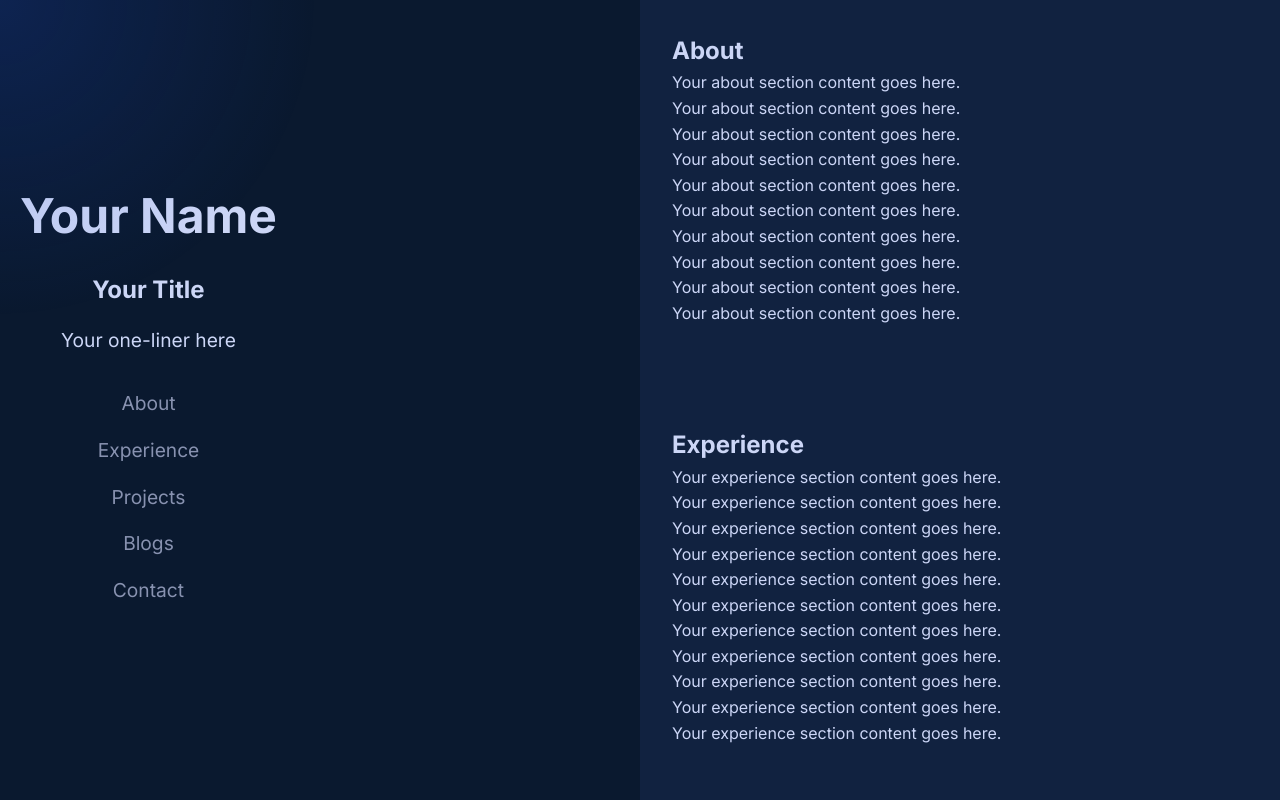
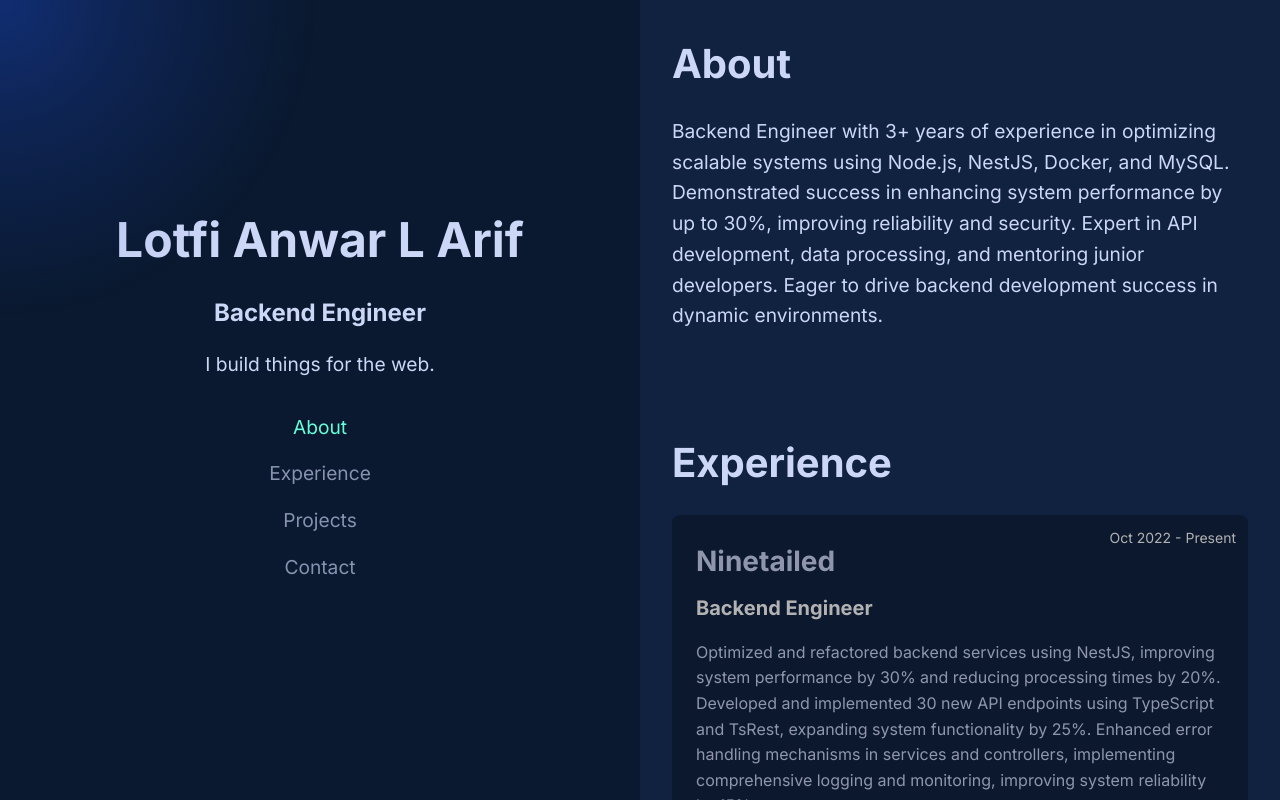
Before and after one commit to Lotfi-Arif/portfolio-frontend, a Next.js app: page / in a window 1280 px wide. Built offline with nearby package versions, Linux system fonts and the light colour scheme.

Commit message:
chore: Update global styles and dependencies
Refactor global CSS and SCSS files for improved organization and readability. Update package manager to use yarn for better stability. Remove package-lock.json file.

```diff
--- /dev/null
+++ b/app/_variables.scss
@@ -0,0 +1,17 @@
+// _variables.scss
+$icon-sizes: (
+  "small": 1rem,
+  "medium": 1.5rem,
+  "large": 2rem,
+  "x-large": 3rem,
+);
+
+@mixin icon-size($size) {
+  font-size: map-get($icon-sizes, $size);
+}
+
+// Define other variables if needed
+$primary-color: #0a192f;
+$secondary-color: #ccd6f6;
+$highlight-color: #64ffda;
+$background-color: #112240;
--- a/app/components/Layout.module.scss
+++ b/app/components/Layout.module.scss
@@ -13,7 +13,7 @@
   background: radial-gradient(
     circle,
     rgba(29, 78, 216, 0.4) 0%,
-    rgba(29, 78, 216, 0.2) 0%,
+    rgba(29, 78, 216, 0.2) 30%,
     rgba(29, 78, 216, 0) 70%
   );
   transform: translate(-50%, -50%);
@@ -26,15 +26,17 @@
   background-color: #0a192f;
   color: #ccd6f6;
   display: flex;
-  align-items: center;
-  justify-content: center;
+  align-items: center; /* Centers content vertically */
+  justify-content: center; /* Centers content horizontally */
   position: fixed;
   height: 100%;
+  width: 50%; /* Ensure sidebar takes up the left half */
 }
 
 .sidebarContent {
   text-align: center;
   padding: 20px;
+  width: 100%; /* Ensures content is centered within the sidebar */
 }
 
 .name {
@@ -64,14 +66,14 @@
         color: #8892b0;
         text-decoration: none;
         font-size: 1.2rem;
-        transition: color 0.3s;
+        transition: color 0.5s;
 
         &.active {
-          color: #64ffda; // Highlight color
+          color: #64ffda;
         }
 
         &:hover {
-          color: #64ffda; // Highlight color
+          color: #64ffda;
         }
       }
     }
@@ -88,6 +90,6 @@
   color: #ccd6f6;
 
   section {
-    margin-bottom: 100px; // Add some margin to simulate content height
+    margin-bottom: 100px;
   }
 }
--- a/app/components/Layout.tsx
+++ b/app/components/Layout.tsx
@@ -6,7 +6,7 @@ interface LayoutProps {
   children: React.ReactNode;
 }
 
-const sections = ["about", "experience", "projects", "blogs", "contact"];
+const sections = ["about", "experience", "projects", "contact"];
 
 const Layout: React.FC<LayoutProps> = ({ children }) => {
   const [activeSection, setActiveSection] = useState<string>("about");
@@ -55,18 +55,18 @@ const Layout: React.FC<LayoutProps> = ({ children }) => {
   return (
     <div className={styles.container}>
       <div id="cursor-light" className={styles.cursorLight}></div>
-      <aside className={styles.sidebar}>
+      <div className={styles.sidebar}>
         <div className={styles.sidebarContent}>
-          <h1 className={styles.name}>Your Name</h1>
-          <h2 className={styles.title}>Your Title</h2>
-          <p className={styles.oneliner}>Your one-liner here</p>
+          <h1 className={styles.name}>Lotfi Anwar L Arif</h1>
+          <h2 className={styles.title}>Backend Engineer</h2>
+          <p className={styles.oneliner}>I build things for the web.</p>
           <nav className={styles.navbar}>
             <ul>
               {sections.map((section) => (
                 <li key={section}>
                   <a
                     href={`#${section}`}
-                    className={activeSection === section ? "active" : ""}
+                    className={activeSection === section ? styles.active : ""}
                   >
                     {section.charAt(0).toUpperCase() + section.slice(1)}
                   </a>
@@ -75,7 +75,7 @@ const Layout: React.FC<LayoutProps> = ({ children }) => {
             </ul>
           </nav>
         </div>
-      </aside>
+      </div>
       <main className={styles.mainContent}>{children}</main>
     </div>
   );
--- a/app/globals.scss
+++ b/app/globals.scss
@@ -1,3 +1,5 @@
+@import "./variables";
+
 * {
   margin: 0;
   padding: 0;
@@ -7,8 +9,8 @@
 body {
   font-family: "Inter", sans-serif;
   line-height: 1.6;
-  background-color: #0a192f;
-  color: #ccd6f6;
+  background-color: $primary-color;
+  color: $secondary-color;
 }
 
 a {
--- a/app/page.module.scss
+++ b/app/page.module.scss
@@ -1,3 +1,5 @@
+@import "./variables";
+
 .section {
   margin-bottom: 50px;
 
@@ -10,3 +12,99 @@
     font-size: 1.2rem;
   }
 }
+
+.cardsContainer {
+  display: flex;
+  flex-direction: column;
+  gap: 1.5rem;
+}
+
+.card {
+  display: block;
+  padding: 1.5rem;
+  color: $secondary-color;
+  background-color: $background-color;
+  border-radius: 0.5rem;
+  text-decoration: none;
+  transition: background-color 0.3s ease, box-shadow 0.3s ease, filter 0.3s ease;
+  position: relative;
+
+  &:hover {
+    background-color: darken($background-color, 10%);
+    box-shadow: 0 4px 15px rgba(0, 0, 0, 0.2);
+    filter: brightness(1);
+
+    .cardContent {
+      filter: brightness(1);
+    }
+  }
+
+  .cardContent {
+    h3 {
+      font-size: 1.75rem;
+      margin-bottom: 0.5rem;
+    }
+
+    h4 {
+      font-size: 1.25rem;
+      margin-bottom: 1rem;
+      color: lighten($secondary-color, 20%);
+    }
+
+    p {
+      font-size: 1rem;
+      margin-bottom: 1rem;
+    }
+
+    .tags {
+      display: flex;
+      flex-wrap: wrap;
+      gap: 0.5rem;
+
+      .tag {
+        background-color: darken($background-color, 10%);
+        color: $highlight-color;
+        padding: 0.25rem 0.75rem;
+        border-radius: 0.25rem;
+        font-size: 0.875rem;
+      }
+    }
+  }
+
+  .duration {
+    position: absolute;
+    top: 0.75rem;
+    right: 0.75rem;
+    font-size: 0.875rem;
+    color: lighten($secondary-color, 20%);
+  }
+}
+
+.card:not(:hover) {
+  filter: brightness(0.7);
+}
+
+.contactsContainer {
+  display: flex;
+  flex-direction: column;
+  gap: 1rem;
+}
+
+.contactCard {
+  display: flex;
+  align-items: center;
+  padding: 1rem;
+  background-color: $background-color;
+  border-radius: 0.5rem;
+  transition: background-color 0.3s ease, box-shadow 0.3s ease;
+
+  &:hover {
+    background-color: darken($background-color, 10%);
+    box-shadow: 0 4px 15px rgba(0, 0, 0, 0.2);
+  }
+
+  span {
+    font-size: 1rem;
+    color: $secondary-color;
+  }
+}
--- a/app/page.tsx
+++ b/app/page.tsx
@@ -1,80 +1,135 @@
 import React from "react";
 import Layout from "./components/Layout";
 import styles from "./page.module.scss";
+import { FontAwesomeIcon } from "@fortawesome/react-fontawesome";
+import { faEnvelope } from "@fortawesome/free-solid-svg-icons";
+import {
+  faGithub,
+  faLinkedin,
+  faTwitter,
+  faInstagram,
+} from "@fortawesome/free-brands-svg-icons";
+
+const experiences = [
+  {
+    company: "Ninetailed",
+    role: "Backend Engineer",
+    duration: "Oct 2022 - Present",
+    description:
+      "Optimized and refactored backend services using NestJS, improving system performance by 30% and reducing processing times by 20%. Developed and implemented 30 new API endpoints using TypeScript and TsRest, expanding system functionality by 25%. Enhanced error handling mechanisms in services and controllers, implementing comprehensive logging and monitoring, improving system reliability by 15%.",
+    link: "https://ninetailed.io",
+    tags: ["NestJS", "TypeScript", "TsRest", "Docker", "MySQL"],
+  },
+  {
+    company: "Infinity Wave",
+    role: "Fullstack Engineer Intern",
+    duration: "Oct 2022 - Feb 2023",
+    description:
+      "Migrated the FOX asset management system from vanilla JavaScript to React, improving performance by 30% and enhancing user experience. Set up Docker environments for both frontend and backend development, streamlining the development process and improving deployment efficiency by 30%. Utilized React Redux and Redux Toolkit for state management, improving organization and maintainability by 20%.",
+    link: "https://infinitywave.com",
+    tags: ["React", "Redux", "Docker", "MySQL", "Node.js"],
+  },
+  {
+    company: "Scandiweb",
+    role: "Junior Web Developer",
+    duration: "May 2021 - Aug 2022",
+    description:
+      "Conducted comprehensive code reviews for team members, ensuring adherence to best practices, maintaining high standards of code quality, and reducing code errors by 20%. Automated testing processes using Jest and Cypress, increasing test coverage by 25% and reducing manual testing by 30%. Mentored junior developers, providing guidance and support, resulting in a 20% improvement in their coding skills and productivity.",
+    link: "https://scandiweb.com",
+    tags: ["Jest", "Cypress", "Git", "CI/CD", "REST API"],
+  },
+];
+
+const contacts = [
+  {
+    icon: faEnvelope,
+    link: "mailto:your.email@example.com",
+    text: "your.email@example.com",
+  },
+  {
+    icon: faGithub,
+    link: "https://github.com/yourusername",
+    text: "github.com/yourusername",
+  },
+  {
+    icon: faLinkedin,
+    link: "https://linkedin.com/in/yourusername",
+    text: "linkedin.com/in/yourusername",
+  },
+  {
+    icon: faTwitter,
+    link: "https://twitter.com/yourusername",
+    text: "twitter.com/yourusername",
+  },
+  {
+    icon: faInstagram,
+    link: "https://instagram.com/yourusername",
+    text: "instagram.com/yourusername",
+  },
+];
 
 const Home: React.FC = () => {
   return (
     <Layout>
-      <section id="about">
+      <section id="about" className={styles.section}>
         <h2>About</h2>
-        <p>Your about section content goes here.</p>
-        <p>Your about section content goes here.</p>
-        <p>Your about section content goes here.</p>
-        <p>Your about section content goes here.</p>
-        <p>Your about section content goes here.</p>
-        <p>Your about section content goes here.</p>
-        <p>Your about section content goes here.</p>
-        <p>Your about section content goes here.</p>
-        <p>Your about section content goes here.</p>
-        <p>Your about section content goes here.</p>
+        <p>
+          Backend Engineer with 3+ years of experience in optimizing scalable
+          systems using Node.js, NestJS, Docker, and MySQL. Demonstrated success
+          in enhancing system performance by up to 30%, improving reliability
+          and security. Expert in API development, data processing, and
+          mentoring junior developers. Eager to drive backend development
+          success in dynamic environments.
+        </p>
       </section>
-      <section id="experience">
+      <section id="experience" className={styles.section}>
         <h2>Experience</h2>
-        <p>Your experience section content goes here.</p>
-        <p>Your experience section content goes here.</p>
-        <p>Your experience section content goes here.</p>
-        <p>Your experience section content goes here.</p>
-        <p>Your experience section content goes here.</p>
-        <p>Your experience section content goes here.</p>
-        <p>Your experience section content goes here.</p>
-        <p>Your experience section content goes here.</p>
-        <p>Your experience section content goes here.</p>
-        <p>Your experience section content goes here.</p>
-        <p>Your experience section content goes here.</p>
+        <div className={styles.cardsContainer}>
+          {experiences.map((exp, index) => (
+            <a
+              href={exp.link}
+              target="_blank"
+              rel="noopener noreferrer"
+              key={index}
+              className={styles.card}
+            >
+              <div className={styles.cardContent}>
+                <span className={styles.duration}>{exp.duration}</span>
+                <h3>{exp.company}</h3>
+                <h4>{exp.role}</h4>
+                <p>{exp.description}</p>
+                <div className={styles.tags}>
+                  {exp.tags.map((tag, idx) => (
+                    <span key={idx} className={styles.tag}>
+                      {tag}
+                    </span>
+                  ))}
+                </div>
+              </div>
+            </a>
+          ))}
+        </div>
       </section>
-      <section id="projects">
+      <section id="projects" className={styles.section}>
         <h2>Projects</h2>
         <p>Your projects section content goes here.</p>
-        <p>Your projects section content goes here.</p>
-        <p>Your projects section content goes here.</p>
-        <p>Your projects section content goes here.</p>
-        <p>Your projects section content goes here.</p>
-        <p>Your projects section content goes here.</p>
-        <p>Your projects section content goes here.</p>
-        <p>Your projects section content goes here.</p>
-        <p>Your projects section content goes here.</p>
-        <p>Your projects section content goes here.</p>
-        <p>Your projects section content goes here.</p>
-        <p>Your projects section content goes here.</p>
-        <p>Your projects section content goes here.</p>
       </section>
-      <section id="blogs">
-        <h2>Blogs</h2>
-        <p>Your blogs section content goes here.</p>
-        <p>Your blogs section content goes here.</p>
-        <p>Your blogs section content goes here.</p>
-        <p>Your blogs section content goes here.</p>
-        <p>Your blogs section content goes here.</p>
-        <p>Your blogs section content goes here.</p>
-        <p>Your blogs section content goes here.</p>
-        <p>Your blogs section content goes here.</p>
-        <p>Your blogs section content goes here.</p>
-        <p>Your blogs section content goes here.</p>
-      </section>
-      <section id="contact">
+      <section id="contact" className={styles.section}>
         <h2>Contact</h2>
-        <p>Your contact section content goes here.</p>
-        <p>Your contact section content goes here.</p>
-        <p>Your contact section content goes here.</p>
-        <p>Your contact section content goes here.</p>
-        <p>Your contact section content goes here.</p>
-        <p>Your contact section content goes here.</p>
-        <p>Your contact section content goes here.</p>
-        <p>Your contact section content goes here.</p>
-        <p>Your contact section content goes here.</p>
-        <p>Your contact section content goes here.</p>
-        <p>Your contact section content goes here.</p>
-        <p>Your contact section content goes here.</p>
+        <div className={styles.contactsContainer}>
+          {contacts.map((contact, index) => (
+            <a
+              href={contact.link}
+              target="_blank"
+              rel="noopener noreferrer"
+              key={index}
+              className={styles.contactCard}
+            >
+              <FontAwesomeIcon icon={contact.icon} size="sm" />
+              <span>{contact.text}</span>
+            </a>
+          ))}
+        </div>
       </section>
     </Layout>
   );
--- a/package.json
+++ b/package.json
@@ -9,6 +9,10 @@
     "lint": "next lint"
   },
   "dependencies": {
+    "@fortawesome/fontawesome-svg-core": "^6.5.2",
+    "@fortawesome/free-brands-svg-icons": "^6.5.2",
+    "@fortawesome/free-solid-svg-icons": "^6.5.2",
+    "@fortawesome/react-fontawesome": "^0.2.2",
     "next": "14.2.4",
     "react": "^18",
     "react-dom": "^18",
```
Also changed, not shown: 1 other file (tests, documents, lock files or other folders).
